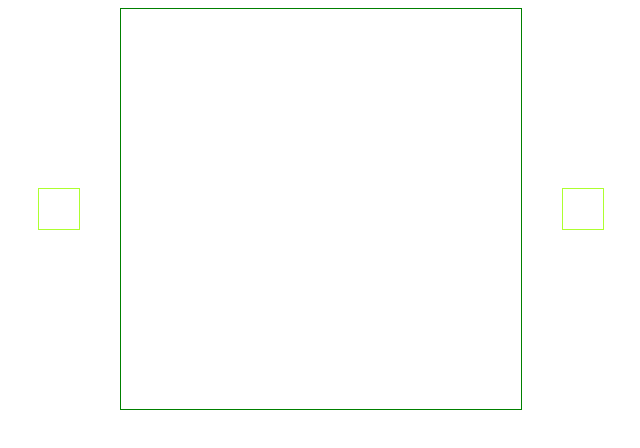
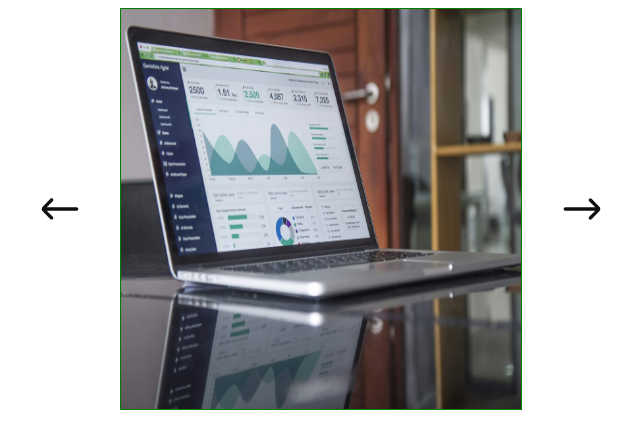
Before and after one commit to lidrail35/slider, a plain HTML site: page index.html in a window 1280 px wide. Shown: the whole page, without its empty margins (319-959 px from the left). Drawn offline with Linux system fonts and the light colour scheme.

Commit message:
feat: add images, css style fo him

```diff
--- a/index.html
+++ b/index.html
@@ -11,7 +11,7 @@
     <div class="slider-box">
       <div class="array array-left"></div>
       <div class="view-image">
-        <img src="" alt="" class="visible-image">
+        <img src="./assets/img/pict-1.jpg" alt="image" class="visible-image">
       </div>
       <div class="array array-right"></div>
     </div>
--- a/style.css
+++ b/style.css
@@ -10,12 +10,27 @@
 .array {
   width: 40px;
   height: 40px;
-  border: 1px solid greenyellow;
+  transition: 0.3s;
+}
+
+.array:hover {
+  transform: scale(1.2);
+}
+
+.array-left {
+  background-image: url('./assets/svg/arrow-left.svg');
+}
+.array-right {
+  background-image: url('./assets/svg/arrow-right.svg');
 }
 
 .view-image {
-  width: 400px;
-  height: 400px;
   border: 1px solid green;
   margin: 0 40px;
 }
+
+.visible-image {
+  display: block;
+  width: 400px;
+  height: 400px;
+}
```
Also changed, not shown: assets/img/pict-1.jpg (added), assets/img/pict-4.jpg (added), assets/img/pict-6.jpg (added), assets/svg/arrow-left.svg (added), assets/svg/arrow-right.svg (added), 3 other files.
